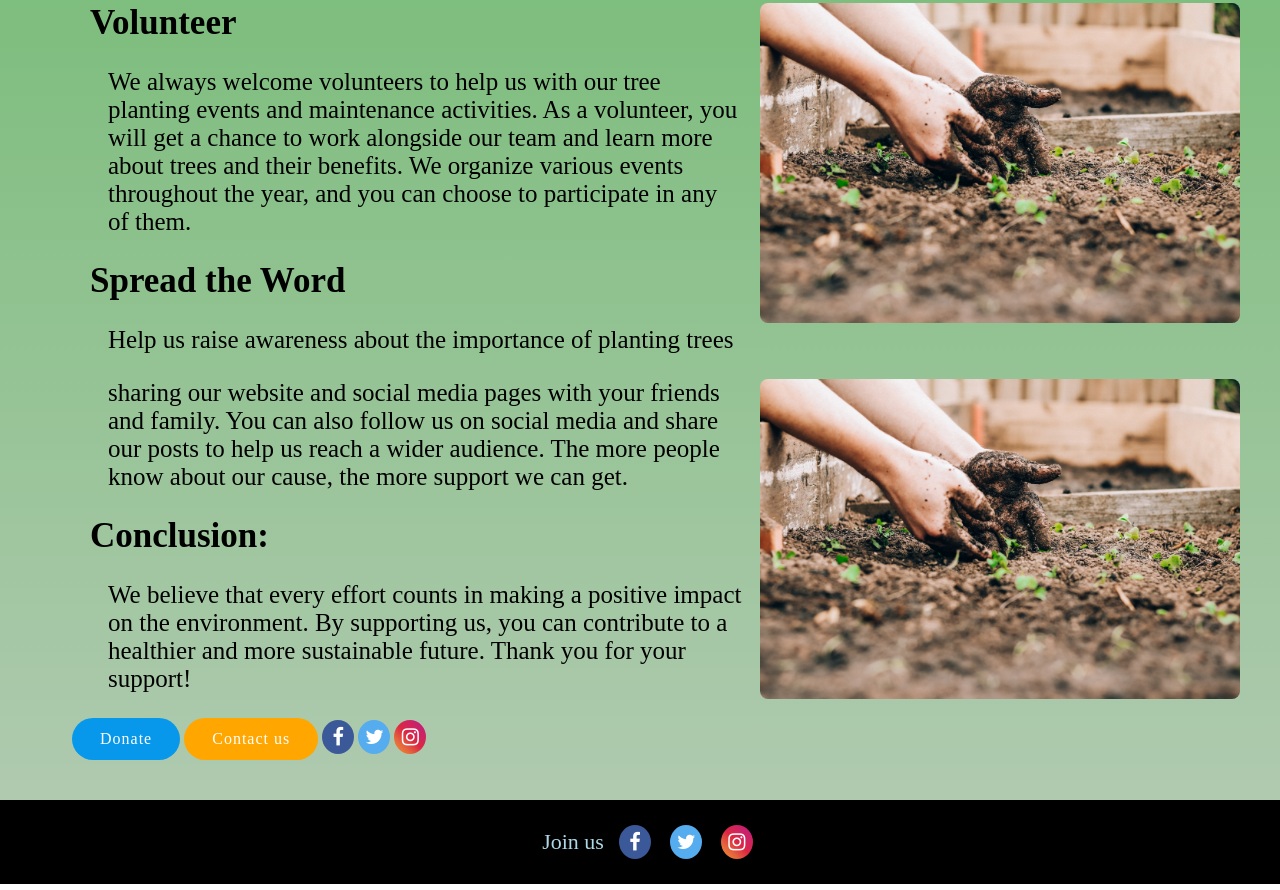
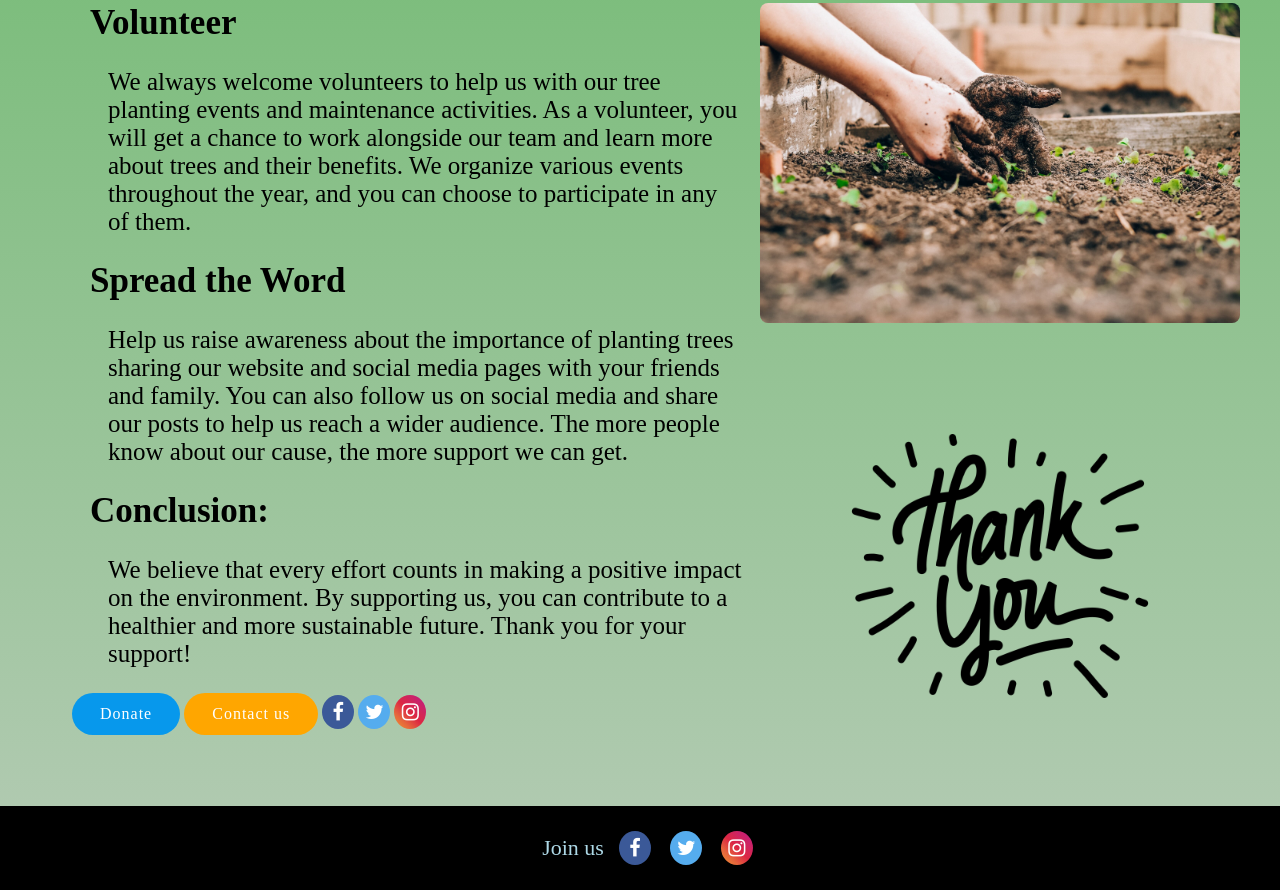
Before and after one commit to Cezar2231/first-site-remade, a plain HTML site: page support-us.html in a window 1280 px wide. Shown: the part 679-1569 px from the top of the page. Drawn offline with Linux system fonts and the light colour scheme.

Commit message:
Add files via upload

```diff
--- a/support-us.html
+++ b/support-us.html
@@ -72,9 +72,9 @@
 					<img class="donation-picture" src="img/hands.jfif" alt="Donation picture">
             <p class="text"> We always welcome volunteers to help us with our tree planting events and maintenance activities. As a volunteer, you will get a chance to work alongside our team and learn more about trees and their benefits. We organize various events throughout the year, and you can choose to participate in any of them.</p>
           <h3 class="donation-text">Spread the Word</h3>
-            <p class="text"> Help us raise awareness about the importance of planting trees</p>
-							<img class="donation-picture" src="img/hands.jfif" alt="">
-							<p class="text"> sharing our website and social media pages with your friends and family.
+            <p class="text"> Help us raise awareness about the importance of planting trees
+							<img class="donation-picture" src="img/Thank-you.png" alt="">
+							sharing our website and social media pages with your friends and family.
 							You can also follow us on social media and share our posts to help us reach a wider audience. The more people know about our cause, the more support we can get.</p>
           <h3 class="donation-text">Conclusion:</h3>
             <p class="text">We believe that every effort counts in making a positive impact on the environment. By supporting us, you can contribute to a healthier and more sustainable future. Thank you for your support!</p>
```
